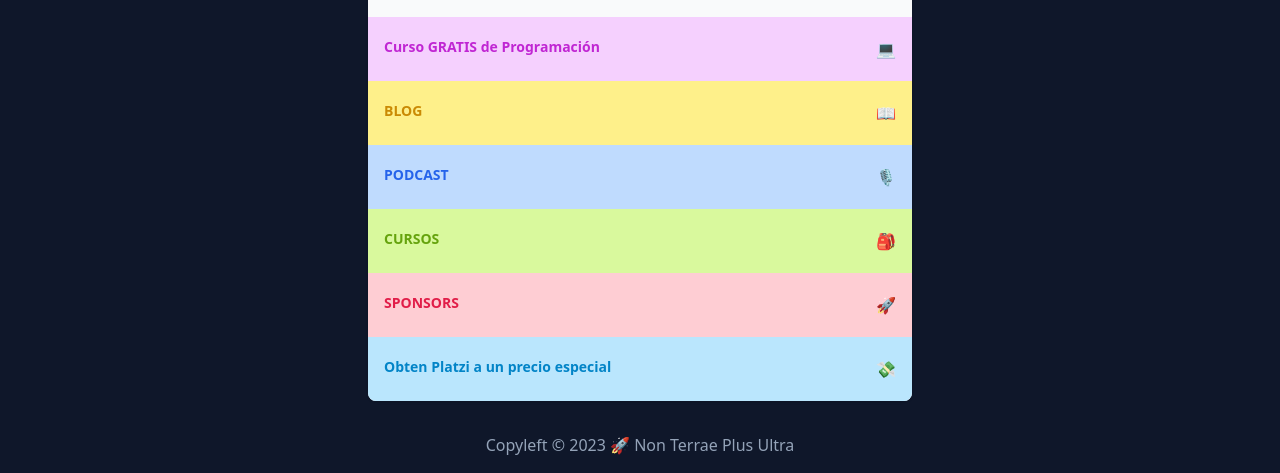
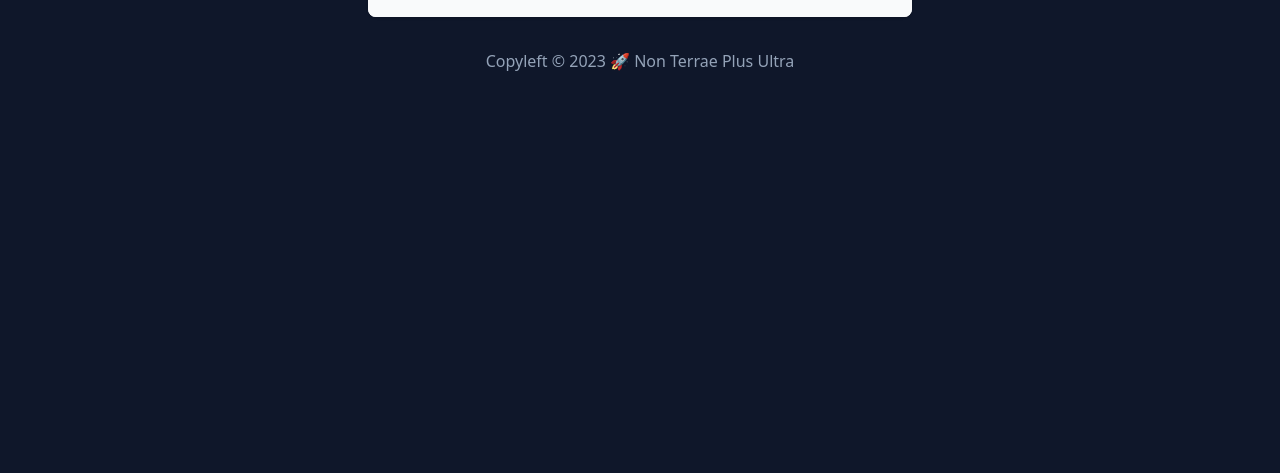
Before and after one commit to JoaMons2/Int_EmpacadoresWeb, a website: page public/index.html in a window 1280 px wide. Shown: the part 340-813 px from the top of the page. Drawn offline with nearby package versions, Linux system fonts and the light colour scheme.

Commit message:
Logica del arbol de links

```diff
--- a/public/index.html
+++ b/public/index.html
@@ -129,47 +129,6 @@
         <main id="links">
 
         </main>
-        <div class="bg-fuchsia-200 px-4 py-5 w-full flex justify-between">
-          <a class="text-sm font-bold text-fuchsia-600 text-center hover:text-fuchsia-800 cursor-pointer"
-            href="https://github.com/JoaMons2" target="_blank">
-            Curso GRATIS de Programación
-          </a>
-          <span>💻</span>
-        </div>
-        <div class="bg-yellow-200 px-4 py-5 w-full flex justify-between">
-          <a class="text-sm font-bold text-yellow-600 text-center hover:text-yellow-800 cursor-pointer"
-            href="https://github.com/JoaMons2" target="_blank">
-            BLOG
-          </a>
-          <span>📖</span>
-        </div>
-        <div class="bg-blue-200 px-4 py-5 w-full flex justify-between">
-          <a class="text-sm font-bold text-blue-600 text-center hover:text-blue-800 cursor-pointer"
-            href="https://open.spotify.com/user/224dpvctvvjpnie2m77ckev4y" target="_blank">
-            PODCAST
-          </a>
-          <span>🎙️</span>
-        </div>
-        <div class="bg-lime-200 px-4 py-5 w-full flex justify-between">
-          <a class="text-sm font-bold text-lime-600 text-center hover:text-lime-800 cursor-pointer"
-            href="https://open.spotify.com/user/224dpvctvvjpnie2m77ckev4y" target="_blank">
-            CURSOS
-          </a>
-          <span>🎒</span>
-        </div>
-        <div class="bg-rose-200 px-4 py-5 w-full flex justify-between">
-          <a class="text-sm font-bold text-rose-600 text-center hover:text-rose-800 cursor-pointer"
-            href="https://github.com/JoaMons2" target="_blank">
-            SPONSORS
-          </a>
-          <span>🚀</span>
-        </div>
-        <div class="bg-sky-200 px-4 py-5 w-full flex justify-between">
-          <a class="text-sm font-bold text-sky-600 text-center hover:text-sky-800 cursor-pointer"
-            href="https://github.com/JoaMons2" target="_blank">
-            Obten Platzi a un precio especial
-          </a>
-          <span>💸</span>
         </div>
       </div>
     </div>
```
Also changed, not shown: src/index.js (+19 -0 lines).
